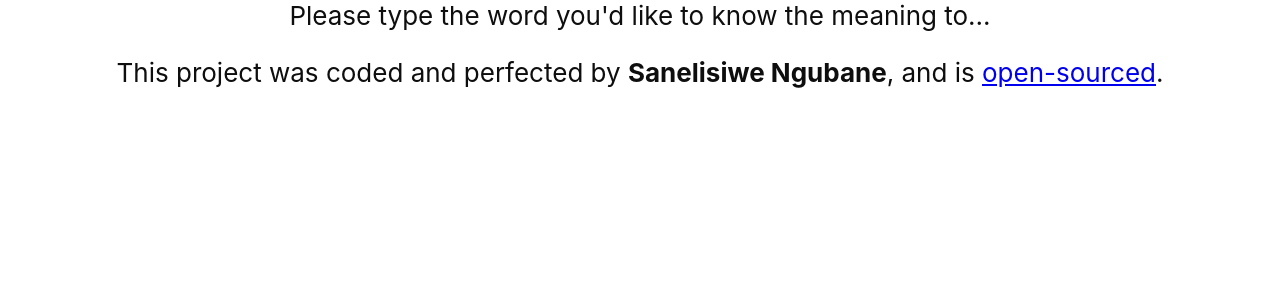
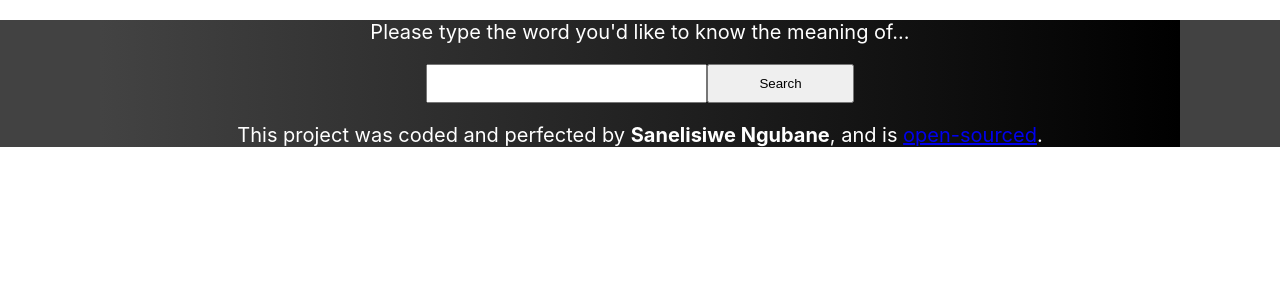
Before and after one commit to SANEH69/saneh-dictionary-app, a React (Create React App) app: page / in a window 1280 px wide. Shown: the top 300 px of the page. Built offline with nearby package versions, Linux system fonts and the light colour scheme; no server answers.

Commit message:
Created a new component and imported it

```diff
--- a/package.json
+++ b/package.json
@@ -7,6 +7,7 @@
     "@testing-library/jest-dom": "^6.6.3",
     "@testing-library/react": "^16.3.0",
     "@testing-library/user-event": "^13.5.0",
+    "axios": "^1.9.0",
     "react": "^19.1.0",
     "react-dom": "^19.1.0",
     "react-scripts": "5.0.1",
--- a/src/App.css
+++ b/src/App.css
@@ -1,10 +1,13 @@
 .App {
   text-align: center;
-  background-color: #ffff;
-  align-items: center;
-  justify-content: center;
-  font-size: calc(10px + 2vmin);
-  color: rgb(15, 14, 14);
+  background-color: #424242;
+  color: white;
+  font-size: 20px;
+}
+
+.App-content {
+  background: linear-gradient(to right, #434343 0%, black 100%);
+  margin: 20px 100px;
 }
 
 .App-logo {
--- a/src/App.js
+++ b/src/App.js
@@ -1,14 +1,18 @@
 import React from 'react';
 import Footer from './Footer';
 import './App.css';
+import Dictionary from './Dictionary';
 
 function App() {
   return (
     <div className="App">
+      <div className="App-content">
       <header className="App-header">
-       Please type the word you'd like to know the meaning to...
+       Please type the word you'd like to know the meaning of...
       </header>
+      <Dictionary />
       <Footer />
+      </div>
     </div>
   );
 }
--- /dev/null
+++ b/src/Dictionary.css
@@ -0,0 +1,7 @@
+input {
+    padding: 10px 50px;
+}
+.word {
+    font-family: monospace;
+    font-weight: 900;
+}
--- /dev/null
+++ b/src/Dictionary.js
@@ -0,0 +1,42 @@
+import React, { useState } from "react";
+import axios from "axios";
+import "./Dictionary.css";
+
+export default function Dictionary() {
+    let [word, setWord] = useState(" ");
+    let [meaning, setMeaning] = useState(" ")
+
+    function showWord(event) {
+        event.preventDefault();
+    }
+
+    function showMeaning(response) {
+        setMeaning(response.data.answer);
+    }
+
+    let apiKey = "04d1784de2be03a1bd2o2db8tf6b23e4";
+    let context = "You are an English expert that knows meanings to every word.";
+    let prompt = `Please provide a brief meaning of ${word}. Make it a maximum of three lines.`;
+    let apiUrl = `https://api.shecodes.io/ai/v1/generate?prompt=${prompt}&context=${context}&key=${apiKey}`;
+
+    axios.get(apiUrl).then(showMeaning);
+
+    function searchWord(event) {
+        setWord(event.target.value);
+    }
+
+    let form = (
+        <form onSubmit={showWord}>
+            <input type="search" onChange={searchWord}/>
+            <input type="submit" value="Search" />
+        </form>
+    );
+
+    return(
+        <div>
+        <p>{form}</p>
+        <p className="word">{word}</p>
+        <p>{meaning}</p>
+        </div>
+    );
+}
```
Also changed, not shown: 1 other file (tests, documents, lock files or other folders).
